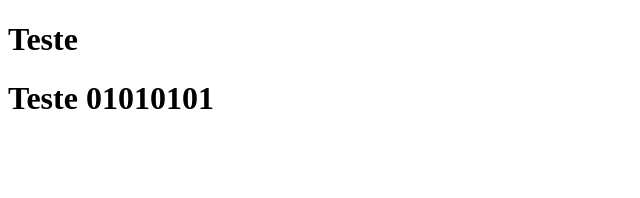
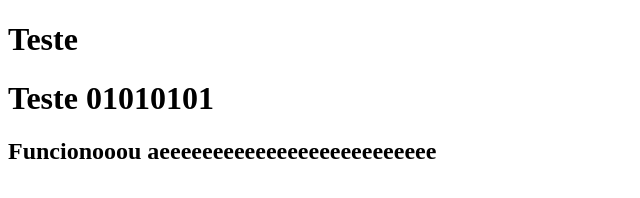
Before and after one commit to MatheusMilanezi/teste-coolify, a plain HTML site: page index.html in a window 1280 px wide. Shown: the whole page, without its empty margins (0-640 px from the left). Drawn offline with Linux system fonts and the light colour scheme.

Commit message:
teste Funcionou

```diff
--- a/index.html
+++ b/index.html
@@ -9,5 +9,6 @@
 <body>
     <h1>Teste</h1>
     <h1>Teste 01010101</h1>
+    <h2>Funcionooou aeeeeeeeeeeeeeeeeeeeeeeeeee</h2>
 </body>
 </html>
```
